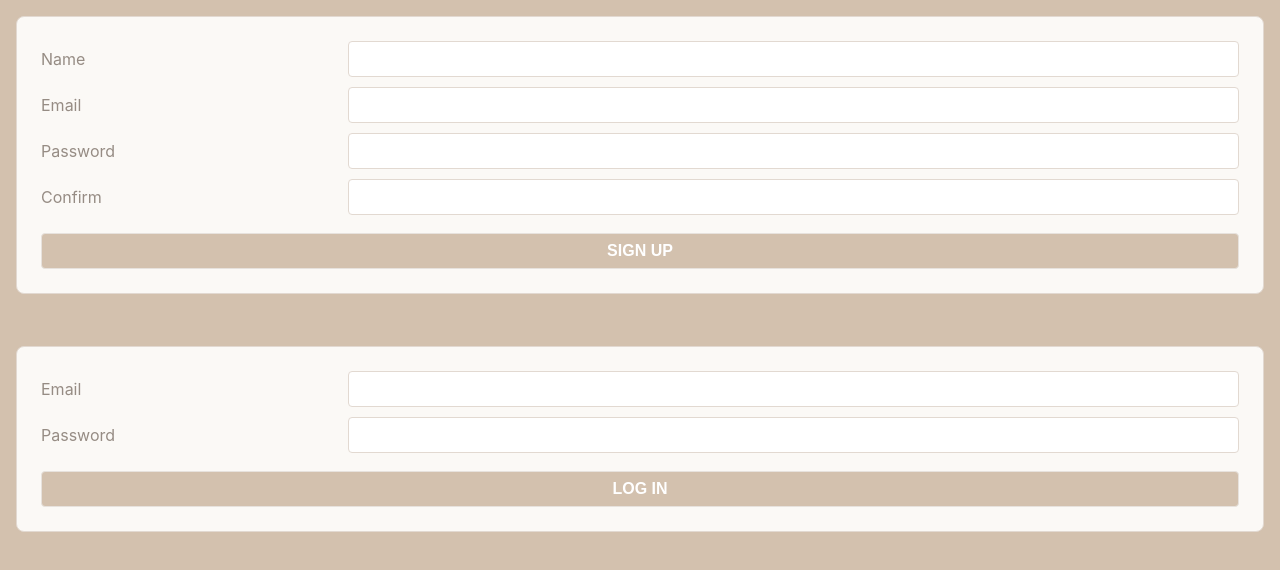
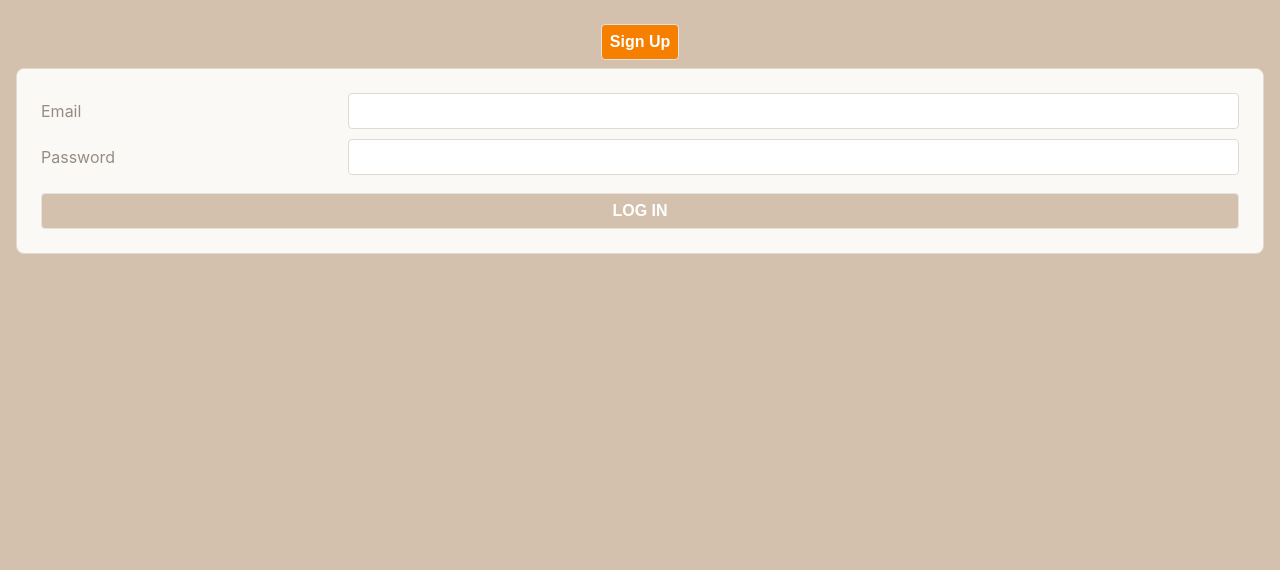
Before and after one commit to ms097530/mern-infra-vite, a React (Vite) app: page /orders in a window 1280 px wide. Shown: the top 570 px of the page. Built offline with nearby package versions, Linux system fonts and the light colour scheme.

Commit message:
setup toggle for forms

```diff
--- a/src/components/LoginForm.jsx
+++ b/src/components/LoginForm.jsx
@@ -25,6 +25,7 @@ export default function LoginForm({ setUser })
       // will resolve to the user object included in the
       // payload of the JSON Web Token (JWT)
       // * passes credentials: { email: string, password: string }
+      // * these come from state, which controls form inputs
       const user = await usersService.login(credentials)
       setUser(user)
     } catch {
--- a/src/pages/AuthPage.jsx
+++ b/src/pages/AuthPage.jsx
@@ -1,13 +1,27 @@
-import React from 'react'
+import { useState } from 'react'
 import SignUpForm from '../components/SignUpForm'
 import LoginForm from '../components/LoginForm'
 
 export default function AuthPage({ setUser })
 {
+    const [showLogin, setShowLogin] = useState(true)
+
+    const toggleLogin = () =>
+    {
+        setShowLogin(prevShowVal => !prevShowVal)
+    }
+
     return (
         <div>
-            <SignUpForm setUser={setUser} />
-            <LoginForm setUser={setUser} />
+            <button onClick={toggleLogin}>
+                {!showLogin ? 'Login' : 'Sign Up'}
+            </button>
+            {
+                !showLogin && <SignUpForm setUser={setUser} />
+            }
+            {
+                showLogin && <LoginForm setUser={setUser} />
+            }
         </div>
     )
 }
--- a/src/utilities/users-api.js
+++ b/src/utilities/users-api.js
@@ -35,6 +35,8 @@ export async function login(credentials)
 {
     console.log('users-api login')
 
+    // send post request to login route on backend
+    // credentials must be stringified
     const res = await fetch(BASE_URL + '/login',
         {
             method: 'POST',
```
